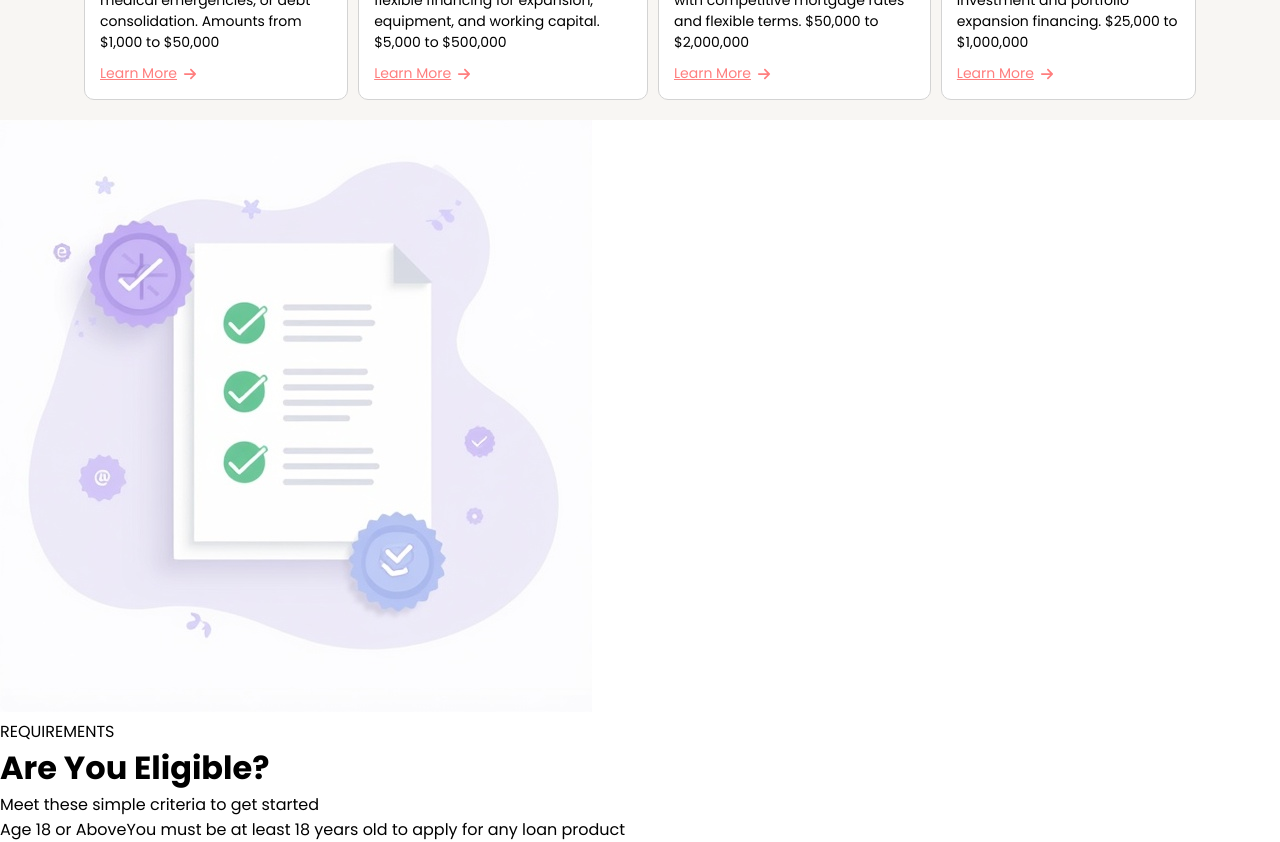
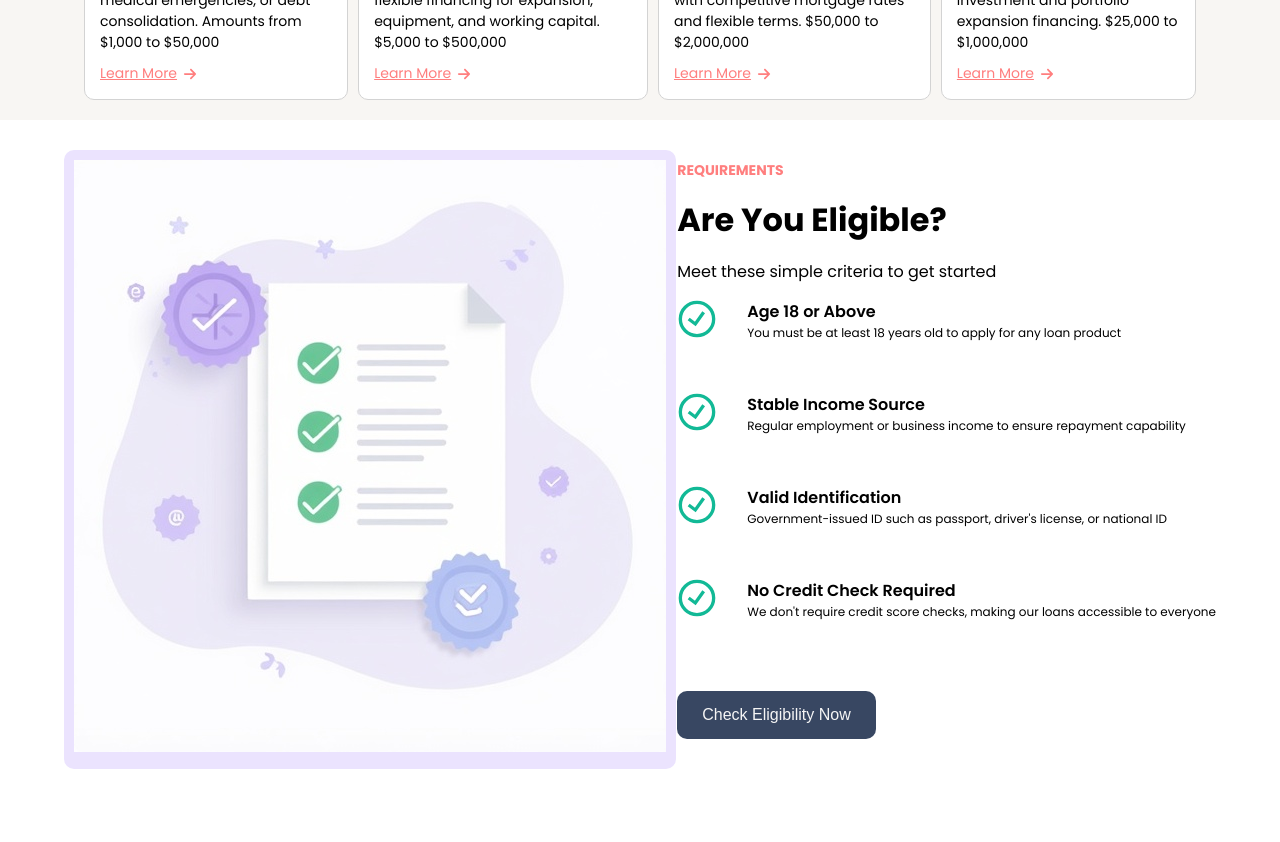
Before and after one commit to joeauscode/DemoLoanSite, a React (Vite) app: page / in a window 1280 px wide. Shown: the part 1040-1882 px from the top of the page. After the commit the page ends 1839 px from the top, so only its background shows below. Built offline with nearby package versions, Linux system fonts and the light colour scheme.

Commit message:
first commit

```diff
--- a/src/Componients/Homepage.jsx
+++ b/src/Componients/Homepage.jsx
@@ -7,6 +7,8 @@ import { SiNike } from "react-icons/si";
 import { CiWallet } from "react-icons/ci";
 import { BiSolidBusiness } from "react-icons/bi";
 import eligibility from '../assets/images/eleigibility.jpg'
+
+import { GrStatusGood } from "react-icons/gr";
 
 
 
@@ -98,23 +100,47 @@ const Homepage = () => {
         <div>
 
      <div className="eligibility">
-        <div>
+        <div className='imges'>
         <img src={eligibility} alt="Eligibility" />
         </div>
 
-        <div>
-         <span>REQUIREMENTS</span>
+        <div className='requirmnts'>
+         <p>REQUIREMENTS</p>
          <h1>Are You Eligible?</h1>
          <p>Meet these simple criteria to get started</p>
-         <div>
-            <div>
-             <span></span>
-             <p>
+         <div className='main-mark'>
+            <div className='markgood'>
+             <span><GrStatusGood/></span>
+             <div>
                 <span>Age 18 or Above</span>
                 <span>You must be at least 18 years old to apply for any loan product</span>
-             </p>
+             </div>
             </div>
 
+            <div className='markgood'>
+             <span><GrStatusGood/></span>
+             <div>
+                <span>Stable Income Source</span>
+                <span>Regular employment or business income to ensure repayment capability</span>
+             </div>
+            </div>
+            <div className='markgood'>
+             <span><GrStatusGood/></span>
+             <div>
+                <span>Valid Identification</span>
+                <span>Government-issued ID such as passport, driver's license, or national ID</span>
+             </div>
+            </div>
+            <div className='markgood'>
+             <span><GrStatusGood/></span>
+             <div>
+                <span>No Credit Check Required</span>
+                <span>We don't require credit score checks, making our loans accessible to everyone</span>
+             </div>
+            </div>
+            <div className="btn">
+                <button>Check Eligibility Now</button>
+            </div>
          </div>
         </div>
 
--- a/src/Styled/Homepage.js
+++ b/src/Styled/Homepage.js
@@ -239,4 +239,92 @@ a svg{
     display: block;
 }
 
+
+.eligibility{
+    display: flex;
+    justify-content: space-between;
+    width: 90%;
+    margin: auto;
+    padding: 30px 0px;
+    align-items: center;
+
+}
+
+.imges{
+ background-color: #ebe3fe;
+border-radius: 10px;
+}
+
+.imges img{
+    padding: 10px 10px;
+
+}
+
+
+.requirmnts{
+
+    display: flex;
+    flex-direction: column;
+    gap: 15px;
+}
+
+.requirmnts p:nth-child(1){
+        color:  var(--background-color);
+    font-size: var( --font-size4);
+    font-weight: 700;
+}
+
+
+.main-mark{
+    display: flex;
+    flex-direction: column;
+    gap: 50px;
+}
+.markgood {
+    display: flex;
+    align-items: flex-start;
+    gap: 30px;
+
+}
+
+.markgood span:first-child {
+    display: flex;
+    align-items: flex-start;
+}
+
+
+.markgood span:first-child svg {
+    font-size: 40px;
+    color: #12b996;
+    display: block;
+}
+
+.markgood div {
+    display: flex;
+    flex-direction: column;
+    align-items: flex-start;
+}
+
+.markgood div span:nth-child(1){
+    font-weight: 600;
+    font-size: var( --font-size3);
+}
+.markgood div span:nth-child(2){
+    font-weight: 100;
+    font-size: var( --font-size5);
+}
+
+.btn{
+    padding: 20px 0px;
+}
+.btn button{
+  padding: 15px 25px;
+  border: none;
+  border-radius: 10px;
+  background-color: var(--background-color1);
+  color: var( --smoke-color);
+  cursor: pointer;
+  font-size: var(--font-size3);
+}
+
 `
```
